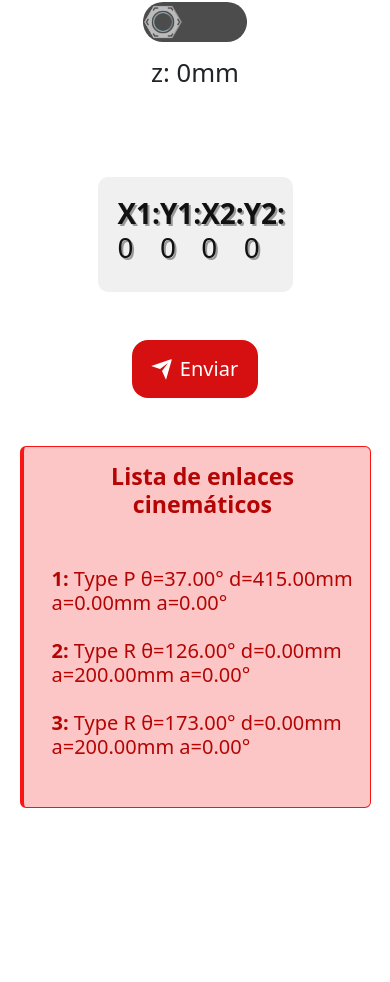
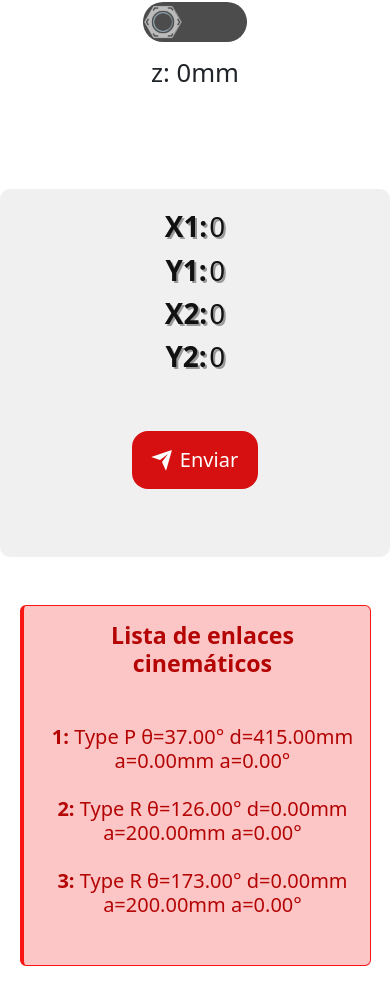
Before and after one commit to Darioantonio20/MecaSoft-Front-end, a React (Vite) app in the folder MecaSoft/: page /pilotaje in a window 390 px wide. Shown: the part 1311-2293 px from the top of the page. Before the commit the page ends 2135 px from the top, so only its background shows below. Built offline with nearby package versions, Linux system fonts and the light colour scheme.

Commit message:
[FIX] Responsive data

```diff
--- a/MecaSoft/src/pages/Pilotaje.jsx
+++ b/MecaSoft/src/pages/Pilotaje.jsx
@@ -4,17 +4,53 @@ import "../assets/style/Pilotaje.css";
 import NavBar from '../atoms/NavBar';
 
 function Pilotaje() {
+
     const [value, setValue] = useState(0);
     const [value2, setValue2] = useState(0);
     const [value3, setValue3] = useState(0);
 
-    const handleInputChange = (e) => {
-        const inputValue = e.target.value;
+    const [x1, setX1] = useState(0);
+    const [y1, setY1] = useState(0);
+    const [x2, setX2] = useState(0);
+    const [y2, setY2] = useState(0);
+
+    const handleInputChange = (event) => {
+        const inputValue = Number(event.target.value);
         if (!isNaN(inputValue)) {
-          setValue(Number(inputValue));
+            switch (event.target.name) {
+                case "teta1":
+                    setValue(inputValue);
+                    break;
+                case "teta2":
+                    if (inputValue < -120 || inputValue > 120) {
+                        alert('El valor debe estar entre -120º y 120º');
+                    } else {
+                        setValue2(inputValue);
+                    }
+                    break;
+                case "z":
+                    if (inputValue < 0 || inputValue > 250) {
+                        alert('El valor debe estar entre 0mm y 250mm');
+                    } else {
+                        setValue3(inputValue);
+                    }
+                    break;
+            }
+            calculos();
         }
     };
 
+    function calculos() {
+        let varX1 = 25 * Math.cos(value * Math.PI / 180);
+        let varY1 = 25 * Math.sin(value * Math.PI / 180);
+        let varX2 = 25 * Math.cos(value * Math.PI / 180) + 15 * Math.cos((value + value2) * Math.PI / 180);
+        let varY2 = 25 * Math.sin(value * Math.PI / 180) + 15 * Math.sin((value + value2) * Math.PI / 180);
+
+        setX1(varX1.toFixed(3));
+        setY1(varY1.toFixed(3));
+        setX2(varX2.toFixed(3));
+        setY2(varY2.toFixed(3));
+    }
     const calculateSize = (value) => {
         const maxSize = 40;
         return `${maxSize}px`;
@@ -97,24 +133,6 @@ function Pilotaje() {
         });
     };
 
-    const handleInputChange2 = (event) => {
-        const inputValue = event.target.value;
-        if (inputValue < -120 || inputValue > 120) {
-          alert('El valor debe estar entre -120º y 120º');
-        } else {
-          setValue2(Number(inputValue));
-        }
-      };
-
-    const handleInputChange3 = (event) => {
-        const inputValue = event.target.value;
-        if (inputValue < 0 || inputValue > 250) {
-          alert('El valor debe estar entre 0mm y 250mm');
-        } else {
-          setValue3(Number(inputValue));
-        }
-      };
-
     return (
         <>
         <NavBar />
@@ -146,6 +164,7 @@ function Pilotaje() {
                                     max="80"
                                     value={value}
                                     onChange={handleInputChange}
+                                    name="teta1"
                                     style={{
                                         '--thumb-size': calculateSize(value)
                                     }}
@@ -182,7 +201,8 @@ function Pilotaje() {
                                     min="-120"
                                     max="120"
                                     value={value2}
-                                    onChange={handleInputChange2}
+                                    onChange={handleInputChange}
+                                    name="teta2"
                                     style={{
                                         '--thumb-size': calculateSize(value2)
                                     }}
@@ -219,7 +239,8 @@ function Pilotaje() {
                                     min="0"
                                     max="250"
                                     value={value3}
-                                    onChange={handleInputChange3}
+                                    onChange={handleInputChange}
+                                    name="z"
                                     style={{
                                         '--thumb-size': calculateSize(value3)
                                     }}
@@ -237,12 +258,28 @@ function Pilotaje() {
                     </div>
                 </div>
             </div>
-            <div className="col-6" style={{ display: 'flex', justifyContent: 'space-evenly', alignItems: 'center', marginTop: '3rem', marginBottom: '3rem', marginLeft: 'auto', marginRight: 'auto', backgroundColor: '#f0f0f0', color: '#121111', textShadow: '2px 2px #999999', borderRadius: '10px', padding: '20px' }}>
-                <h1><b>X1:</b> {value}</h1>
-                <h1><b>Y1:</b> {value2}</h1>
-                <h1><b>X2:</b> {value3}</h1>
-                <h1><b>Y2:</b> {value3}</h1>
-            </div>
+            <div className="d-flex flex-column flex-lg-row justify-content-center align-items-center">
+                <div className="col-12 col-lg-6" style={{ marginTop: '3rem', marginBottom: '3rem', marginLeft: 'auto', marginRight: 'auto', backgroundColor: '#f0f0f0', color: '#121111', textShadow: '2px 2px #999999', borderRadius: '10px', padding: '20px' }}>
+                    <table style={{ textAlign: 'center', marginLeft: 'auto', marginRight: 'auto' }}>
+                        <tbody>
+                            <tr>
+                                <th><h1><b>X1:</b></h1></th>
+                                <td><h1>{x1}</h1></td>
+                            </tr>
+                            <tr>
+                                <th><h1><b>Y1:</b></h1></th>
+                                <td><h1>{y1}</h1></td>
+                            </tr>
+                            <tr>
+                                <th><h1><b>X2:</b></h1></th>
+                                <td><h1>{x2}</h1></td>
+                            </tr>
+                            <tr>
+                                <th><h1><b>Y2:</b></h1></th>
+                                <td><h1>{y2}</h1></td>
+                            </tr>
+                        </tbody>
+                    </table>
                     <div className='mb-5 mt-5' style={{ display: 'flex', justifyContent: 'center' }}>
                         <button className='buttonSend text-center'>
                             <div className="svg-wrapper-1">
@@ -256,11 +293,12 @@ function Pilotaje() {
                             <span>Enviar</span>
                         </button>
                     </div>
-            <div className="notifications-container">
+                </div>
+                <div className="col-12 col-lg-6 notifications-container">
                     <div className="alert">
                         <div className="flex">
                             <div className="alert-prompt-wrap">
-                            <h5 className="text-sm text-yellow-700">
+                                <h5 className="text-sm text-yellow-700" style={{ textAlign: 'center' }}>
                                     <h3 className="alert-link text-center mb-5">Lista de enlaces cinemáticos</h3>
                                     <b>1:</b> Type P θ=37.00° d=415.00mm a=0.00mm a=0.00° <br></br><br></br>
                                     <b>2:</b> Type R θ=126.00° d=0.00mm a=200.00mm a=0.00°<br></br><br></br>
@@ -270,6 +308,7 @@ function Pilotaje() {
                         </div>
                     </div>
                 </div>
+            </div>
         </>
     );
 }
```
Lines whose indentation alone changed are shown as unchanged.
